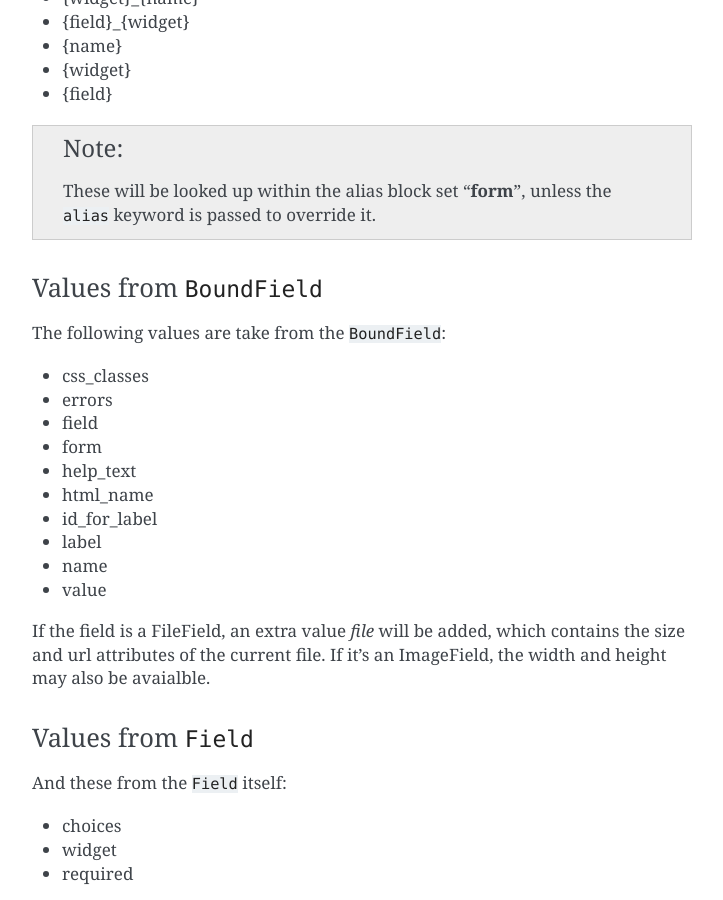
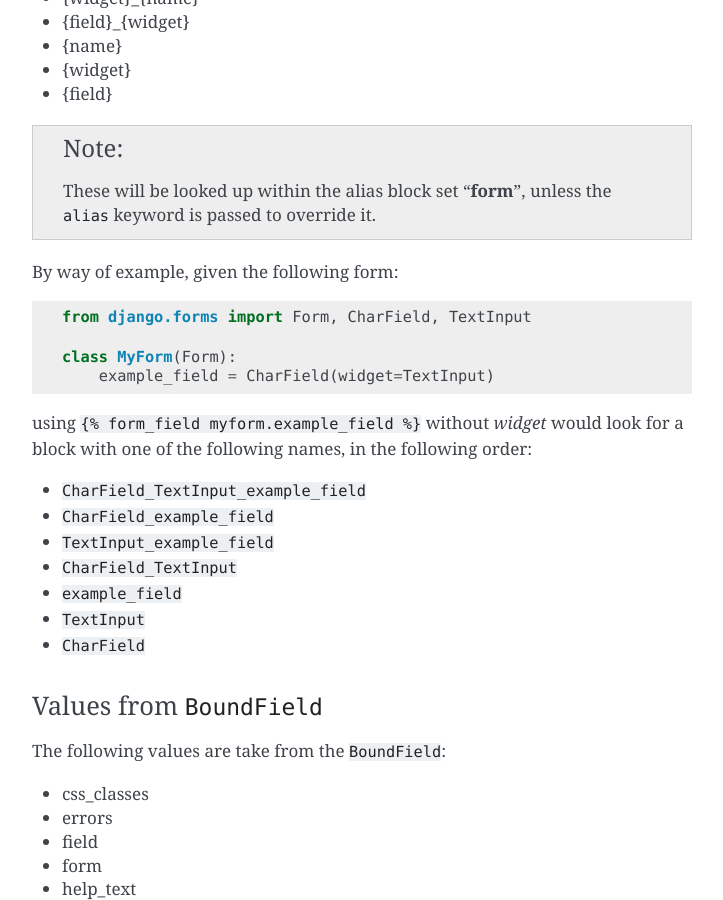
Before and after one commit to funkybob/django-sniplates, a Sphinx documentation site: the page built from docs/tags.rst, in a window 1280 px wide and 900 px high, scrolled down 1570 px. Shown: the whole window, without its empty margins (388-1111 px from the left). Built offline with Sphinx 7.4.7, drawn with Linux system fonts in a browser that asks for light colours.

Commit message:
Provided an example of what blocks are looked for when resolving a `{% form_field x %}` usage.

```diff
--- a/docs/tags.rst
+++ b/docs/tags.rst
@@ -80,6 +80,25 @@ block matching the following patterns:
 .. note::
     These will be looked up within the alias block set "**form**", unless the ``alias``
     keyword is passed to override it.
+
+By way of example, given the following form::
+
+    from django.forms import Form, CharField, TextInput
+
+    class MyForm(Form):
+        example_field = CharField(widget=TextInput)
+
+using ``{% form_field myform.example_field %}`` without `widget` would look
+for a block with one of the following names, in the following order:
+
+- ``CharField_TextInput_example_field``
+- ``CharField_example_field``
+- ``TextInput_example_field``
+- ``CharField_TextInput``
+- ``example_field``
+- ``TextInput``
+- ``CharField``
+
 
 Values from ``BoundField``
 --------------------------
```
